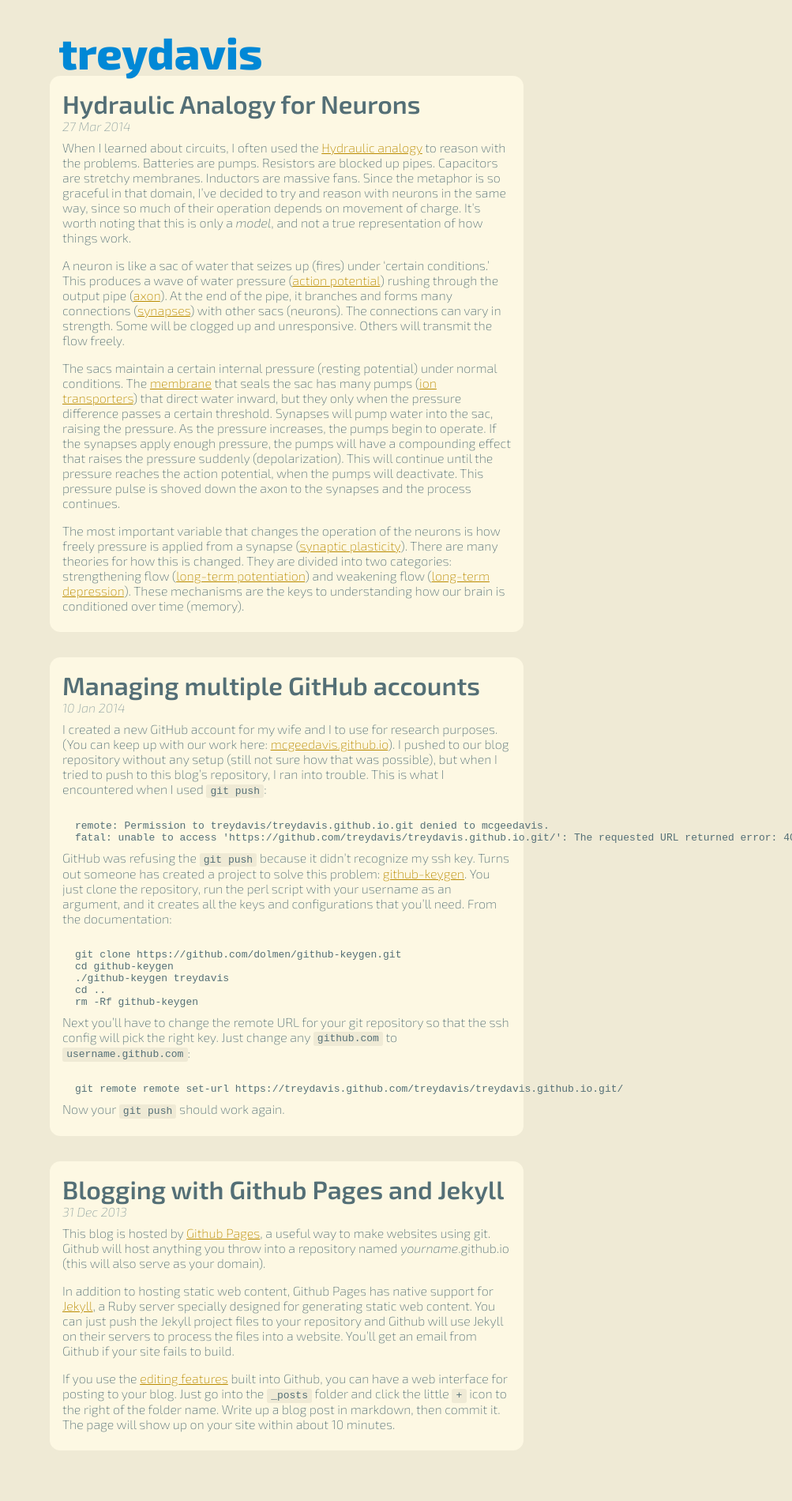
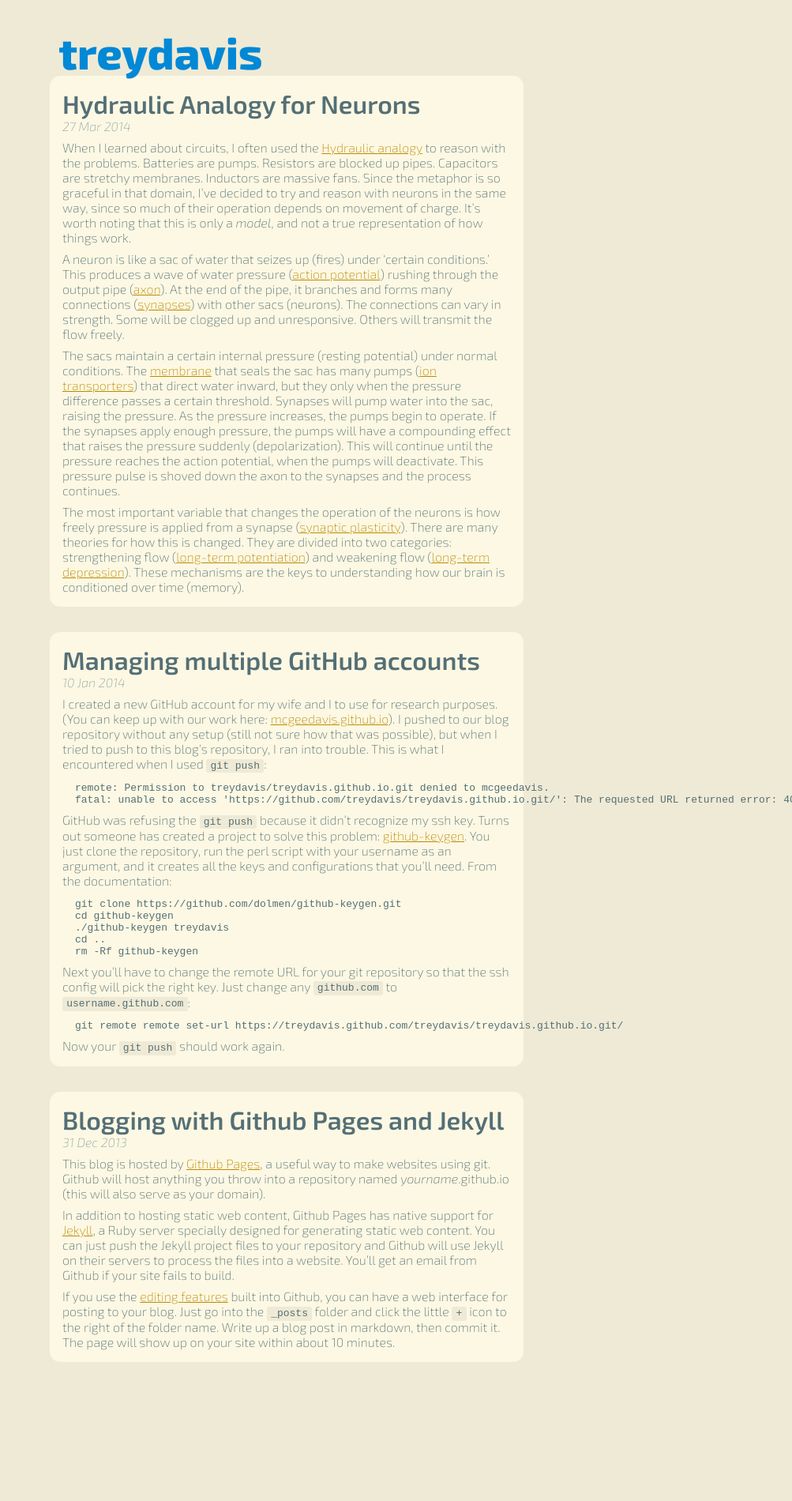
Before and after one commit to treydavis/treydavis.github.io, a Jekyll site: the page built from index.html, in a window 1280 px wide. Shown: the whole page at 79% size, without its empty margins (277-1280 px from the left). Built offline with Jekyll 4.4.1, drawn with Linux system fonts in a browser that asks for light colours; Markdown is read by kramdown in place of the engine named in the settings; after the commit the page ends 1788 px from its top, so only the background shows below that.

Commit message:
Change spacing between paragraphs

```diff
--- a/css/main.css
+++ b/css/main.css
@@ -196,7 +196,7 @@ a:visited { color: #DA3300; }
 .post .highlight {
   word-wrap: break-word;
   border-radius: 4pt;
-  padding: 0.8em 1em 0.5em 1em;
+  padding: 0.3em 1em 0.5em 1em;
 }
 
 .post .highlight code {
@@ -216,7 +216,7 @@ a:visited { color: #DA3300; }
 }
 
 .post p {
-  margin-bottom: 1em;
+  margin-bottom: 0.5em;
 }
 
 /* resume */
```
